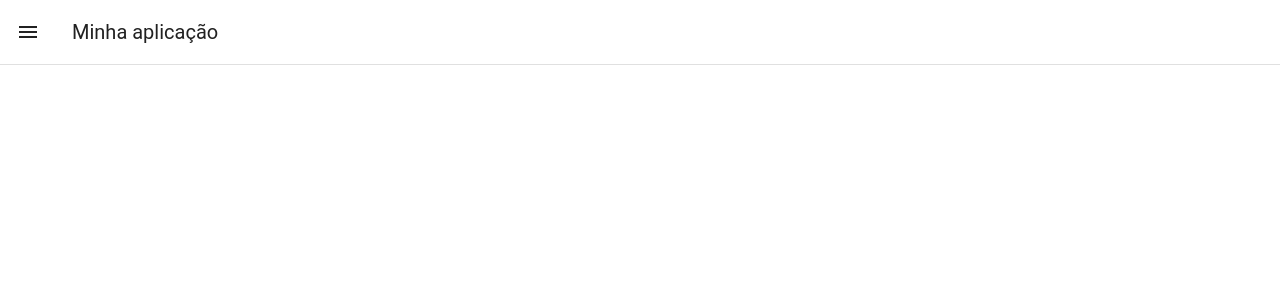
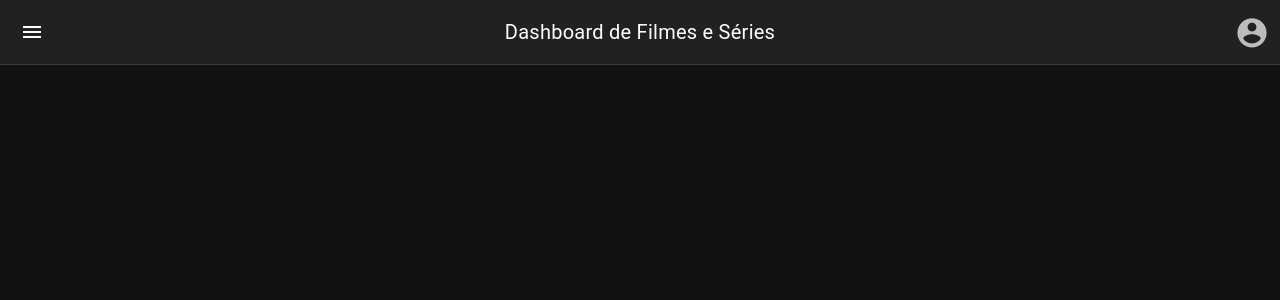
Before and after one commit to sergiocruz120/dashboard-filmes-series, a Vue app: page / in a window 1280 px wide. Shown: the top 300 px of the page. Built offline with nearby package versions, Linux system fonts and the light colour scheme.

Commit message:
feat: ajustes iniciais na Sidebar e Navbar com links e alinhamento estrutural

```diff
--- a/src/components/SideBar.vue
+++ b/src/components/SideBar.vue
@@ -1,19 +1,50 @@
 <template>
-  <v-navigation-drawer v-model="store.BarraLateral">
-  <v-list-item title="My Application" subtitle="Vuetify"></v-list-item>
-  <v-divider></v-divider>
-  <v-list-item link title="List Item 1"></v-list-item>
-  <v-list-item link title="List Item 2"></v-list-item>
-  <v-list-item link title="List Item 3"></v-list-item>
-</v-navigation-drawer>
+  <v-navigation-drawer temporary v-model="store.BarraLateral">
+    <v-list-item title="Menu" subtitle="Vuetify"></v-list-item>
+    <v-divider></v-divider>
+
+    <v-list>
+      <v-list-group value="Home">
+        <template #activator="{ props }">
+          <v-list-item v-bind="props" prepend-icon="mdi-home" title="Home">
+          </v-list-item>
+        </template>
+
+        <v-list-item link prepend-icon="mdi-account" title="User">
+        </v-list-item>
+      </v-list-group>
+      <v-list-item color="primary" v-for="(item, index) in menuItems" :key="index" :to="item.link" link>
+
+        <v-list-item-title class="d-flex">
+          <v-icon class="mr-7">
+            {{ item.icon }}
+          </v-icon>
+          {{ item.title }}
+        </v-list-item-title>
+      </v-list-item>
+    </v-list>
+  </v-navigation-drawer>
 </template>
 
 <script setup>
 import { useUiStore } from '@/stores/ui';
 const store = useUiStore()
 
+const menuItems = [
+  { icon: 'mdi-home', title: 'Início' },
+  { icon: 'mdi-movie-open', title: 'Filmes' },
+  { icon: 'mdi-television-classic', title: 'Séries' },
+  { icon: 'mdi-fire', title: 'Em Alta' },
+  { icon: 'mdi-new-box', title: 'Lançamentos' },
+  { icon: 'mdi-magnify', title: 'Buscar' },
+  { icon: 'mdi-star-outline', title: 'Favoritos' },
+  { icon: 'mdi-clock-outline', title: 'Assistir Depois' },
+  { icon: 'mdi-chart-bar', title: 'Estatísticas' },
+  { icon: 'mdi-cog-outline', title: 'Configurações' }
+]
+
+
+
 </script>
 
-<style>
-
-</style>
+<style></style>
--- a/src/components/TopBar.vue
+++ b/src/components/TopBar.vue
@@ -1,8 +1,41 @@
 <template>
-    <v-app-bar class="border-b" flat>
-      <v-app-bar-nav-icon @click="abrirFechar"></v-app-bar-nav-icon>
-      <v-toolbar-title>Minha aplicação</v-toolbar-title>
-    </v-app-bar>
+  <v-app-bar class="border-b" flat>
+    <v-row no-gutters>
+      <v-col xs="1" sm="2" class="text-start pl-2">
+        <v-app-bar-nav-icon @click="abrirFechar"></v-app-bar-nav-icon>
+      </v-col>
+      <v-col xs="2" sm="8" class="my-auto text-center">
+        <v-app-bar-title class="text-h6">Dashboard de Filmes e Séries</v-app-bar-title>
+      </v-col>
+      <v-col xs="1" sm="2" class="text-end pr-2 my-auto">
+        <v-menu offset-y>
+          <template #activator="{ props }">
+
+            <v-btn icon v-bind="props" rounded="xl" size="xxl">
+              <v-avatar>
+                <v-icon size="35" icon="mdi-account-circle"></v-icon>
+              </v-avatar>
+            </v-btn>
+          </template>
+
+          <v-list density="compact">
+            <v-list-item link>
+              <v-list-item-title>Editar Perfil</v-list-item-title>
+            </v-list-item>
+            <v-divider></v-divider>
+            <v-list-item link>
+              <v-list-item-title>Configurações</v-list-item-title>
+            </v-list-item>
+            <v-divider></v-divider>
+            <v-list-item link>
+              <v-list-item-title>Sair</v-list-item-title>
+            </v-list-item>
+          </v-list>
+        </v-menu>
+
+      </v-col>
+    </v-row>
+  </v-app-bar>
 </template>
 
 <script setup>
@@ -15,6 +48,4 @@ const abrirFechar = computed(() => store.AbrirBarraLateral)
 
 </script>
 
-<style>
-
-</style>
+<style></style>
--- a/src/plugins/vuetify.js
+++ b/src/plugins/vuetify.js
@@ -7,7 +7,7 @@ export default createVuetify({
   components,
   directives,
   theme: {
-    defaultTheme: 'light',
+    defaultTheme: 'dark',
     themes: {
       light: {
         colors: {
```
